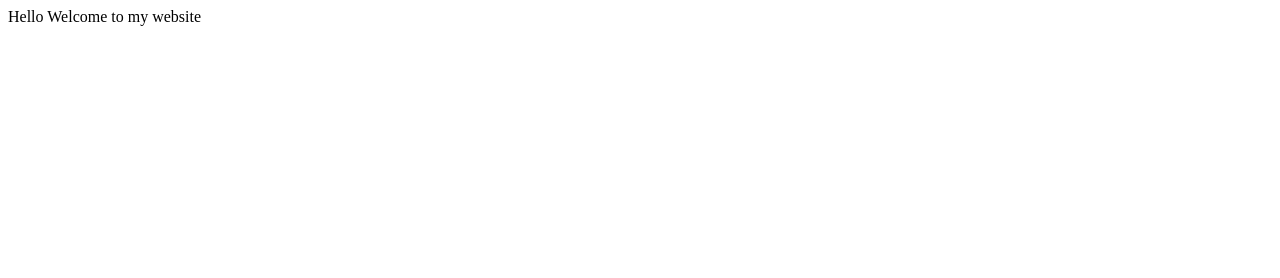
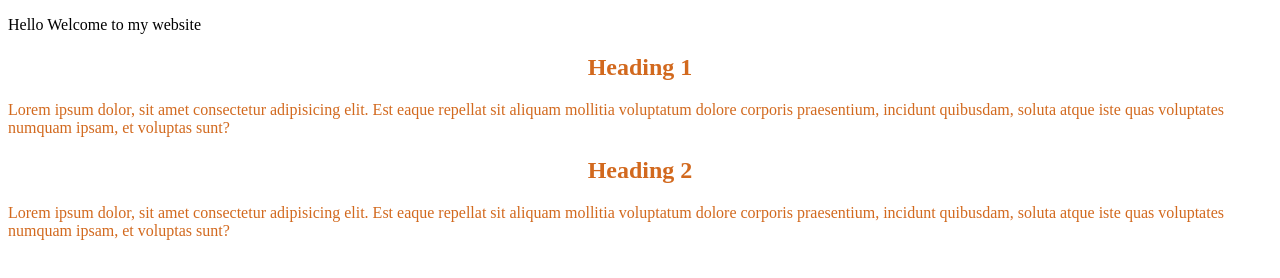
Before and after one commit to RaihanRafi12/my-2nd-git-repo, a plain HTML site: page index.html in a window 1280 px wide. Drawn offline with Linux system fonts and the light colour scheme.

Commit message:
Basic Code

```diff
--- a/index.html
+++ b/index.html
@@ -4,8 +4,29 @@
     <meta charset="UTF-8">
     <meta name="viewport" content="width=device-width, initial-scale=1.0">
     <title>My 2nd git repo</title>
+    <link rel="stylesheet" href="styles/blog.css">
 </head>
 <body>
-    Hello Welcome to my website
+    <p style="font-size: medium;">Hello Welcome to my website</p>
+    <div class="blog">
+        <h2>
+            Heading 1
+        </h2>
+        <p>
+            Lorem ipsum dolor, sit amet consectetur adipisicing elit.
+            Est eaque repellat sit aliquam mollitia voluptatum dolore corporis
+            praesentium, incidunt quibusdam, soluta atque iste quas voluptates
+            numquam ipsam, et voluptas sunt?
+        </p>
+        <h2>
+            Heading 2
+        </h2>
+        <p>
+            Lorem ipsum dolor, sit amet consectetur adipisicing elit.
+            Est eaque repellat sit aliquam mollitia voluptatum dolore corporis
+            praesentium, incidunt quibusdam, soluta atque iste quas voluptates
+            numquam ipsam, et voluptas sunt?
+        </p>
+    </div>
 </body>
 </html>
--- /dev/null
+++ b/styles/blog.css
@@ -0,0 +1,7 @@
+h2{
+    text-align: center;
+
+}
+.blog{
+     color: chocolate;
+}
```
